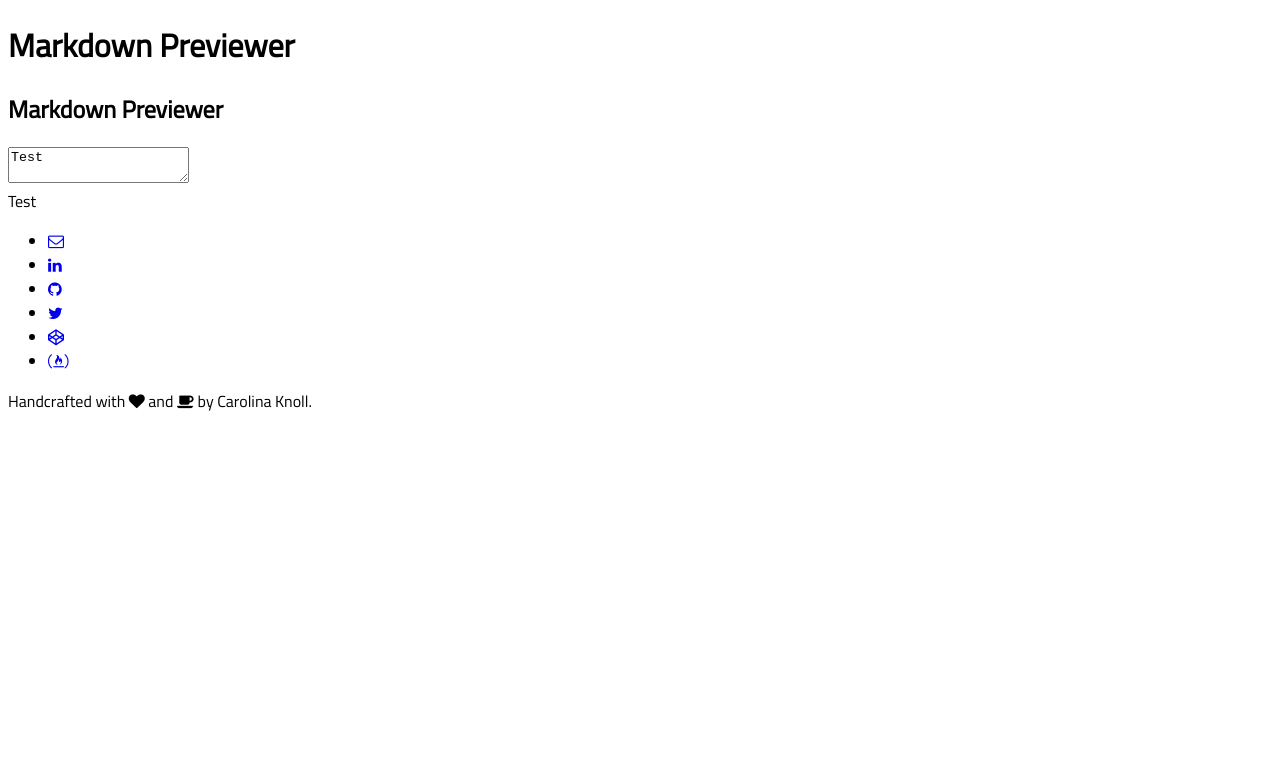
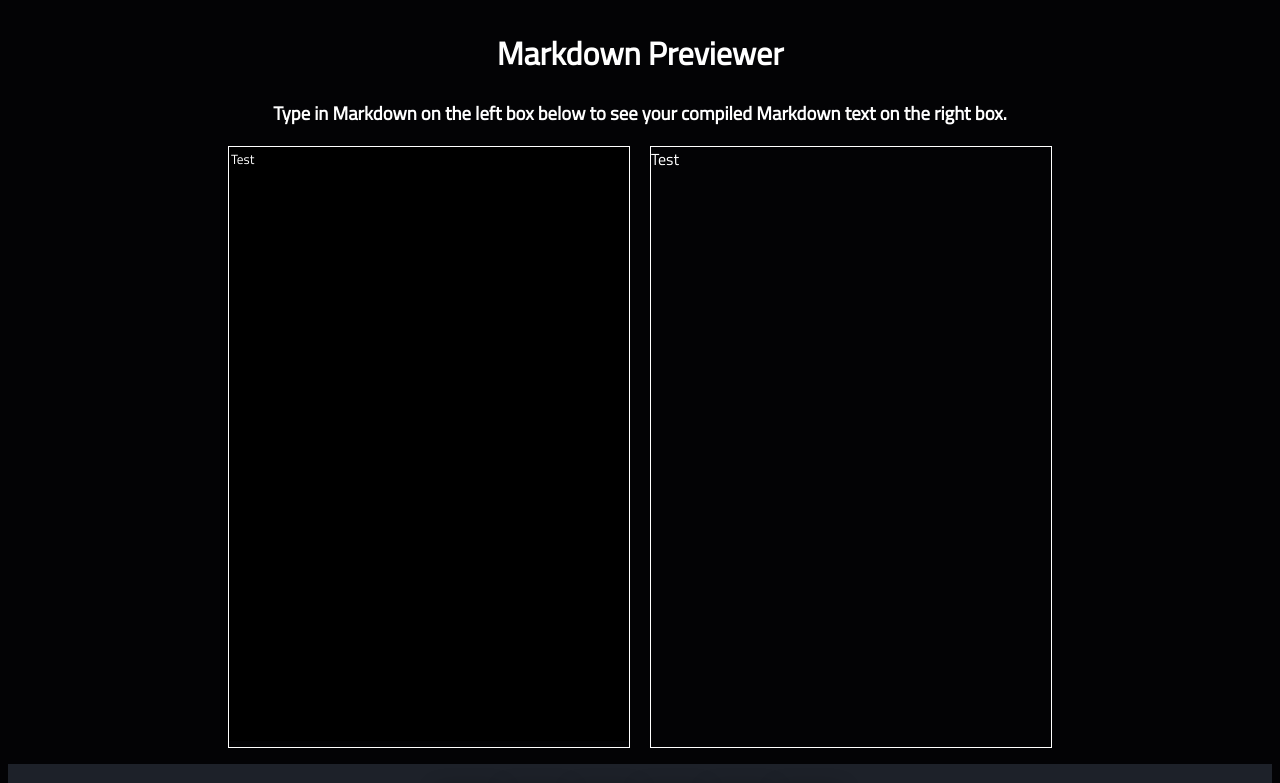
Before and after one commit to carolinaknoll/markdown-previewer, a React app: page / in a window 1280 px wide. Shown: the top 783 px of the page. Built offline with nearby package versions, Linux system fonts and the light colour scheme.

Commit message:
Add initial styles and texts

```diff
--- /dev/null
+++ b/src/assets/styles/footer.css
@@ -0,0 +1,77 @@
+.brightly-theme .footer-top {
+  background: #eceff1;
+  border-top: 1px solid #FFF;
+}
+
+.brightly-theme .footer-bottom {
+  background: #cfd8dc;
+}
+
+.nightly-theme .footer-top {
+  background: #1d2129;
+}
+
+.nightly-theme .footer-bottom {
+  background: #15181e;
+}
+
+.footer {
+  flex-shrink: 0;
+}
+
+.footer-top {
+  min-height: 100px;
+  width: 100%;
+}
+
+.footer-bottom {
+  min-height: 60px;
+  width: 100%;
+}
+
+.footer p {
+  font-size: 20px;
+  text-align: center;
+}
+
+.footer .social-list {
+  padding-top: 20px;
+}
+
+.footer-bottom p {
+  padding-top: 15px;
+}
+
+.footer-bottom p:hover .fa {
+  animation: tada 1s infinite;
+}
+
+.footer-bottom .fa {
+  color: #CC4949;
+}
+
+.footer .social-list {
+  margin-left: 0;
+  padding-left: 0;
+  text-align: center;
+}
+
+.social-small-box {
+  background: #CC6666;
+  -moz-box-shadow: -1px 3px 20px -1px rgba(0, 0, 0, 0.4);
+  -webkit-box-shadow: -1px 3px 20px -1px rgba(0, 0, 0, 0.4);
+  box-shadow: -1px 3px 20px -1px rgba(0, 0, 0, 0.4);
+  color: #f2ff63;
+  display: inline-block;
+  font-size: 40px;
+  height: 60px;
+  line-height: 1.5;
+  margin: 2px;
+  padding: 2px;
+  text-align: center;
+  width: 60px;
+}
+
+.social-list .social-icon {
+  color: #fff;
+}
--- /dev/null
+++ b/src/assets/styles/header.css
@@ -0,0 +1,3 @@
+.header {
+  text-align: center;
+}
--- a/src/assets/styles/markdown-previewer.css
+++ b/src/assets/styles/markdown-previewer.css
@@ -1,3 +1,14 @@
 body {
+  background: #030305;
+  box-sizing: border-box;
+  color: #FFF;
+  display: flex;
+  flex-direction: column;
   font-family: 'Titillium Web', sans-serif;
+  min-height: 100vh;
 }
+
+.content-container {
+  flex: 1 0 auto;
+  width: 100%;
+}
--- /dev/null
+++ b/src/assets/styles/user-input.css
@@ -0,0 +1,28 @@
+.input-container {
+  display: flex;
+  flex-direction: row;
+  justify-content: center;
+}
+
+.input-box,
+.preview-box {
+  border: 1px solid #FFF;
+  display: inline-block;
+  height: 600px;
+  width: 400px;
+}
+
+.input-box {
+  margin-right: 20px;
+}
+
+.input-container textarea {
+  background: #000;
+  border: none;
+  box-sizing: border-box;
+  color: #FFF;
+  font-family: 'Titillium Web', sans-serif;
+  height: 99%;
+  resize: none;
+  width: 100%;
+}
--- a/src/components/common/header/index.js
+++ b/src/components/common/header/index.js
@@ -5,6 +5,7 @@ export default class Header extends Component {
     return (
       <header className="header">
         <h1>Markdown Previewer</h1>
+        <h3>Type in Markdown on the left box below to see your compiled Markdown text on the right box.</h3>
       </header>
     );
   }
--- a/src/containers/markdown-previewer.js
+++ b/src/containers/markdown-previewer.js
@@ -6,14 +6,12 @@ import Footer from '../components/common/footer';
 export default class MarkdownPreviewer extends Component {
   render() {
     return (
-      <div>
+      <div class="nightly-theme">
         <div className="content-container">
           <Header />
-
-          <h2>Markdown Previewer</h2>
-
           <UserInput />
         </div>
+
         <Footer />
       </div>
     );
--- a/src/index.css
+++ b/src/index.css
@@ -1 +1,4 @@
 @import url("../src/assets/styles/markdown-previewer.css");
+@import url("../src/assets/styles/header.css");
+@import url("../src/assets/styles/footer.css");
+@import url("../src/assets/styles/user-input.css");
```
